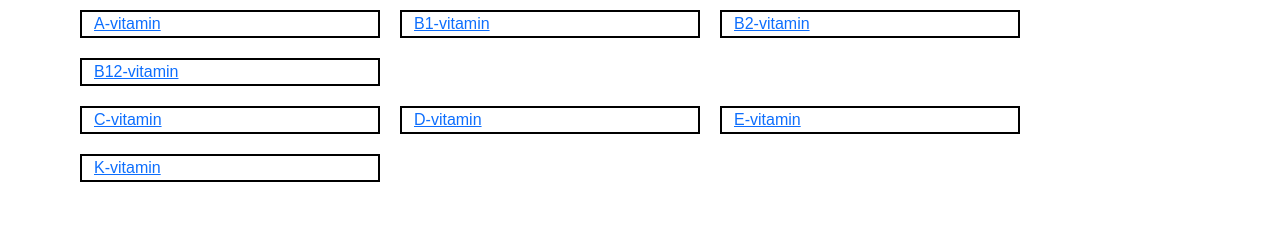
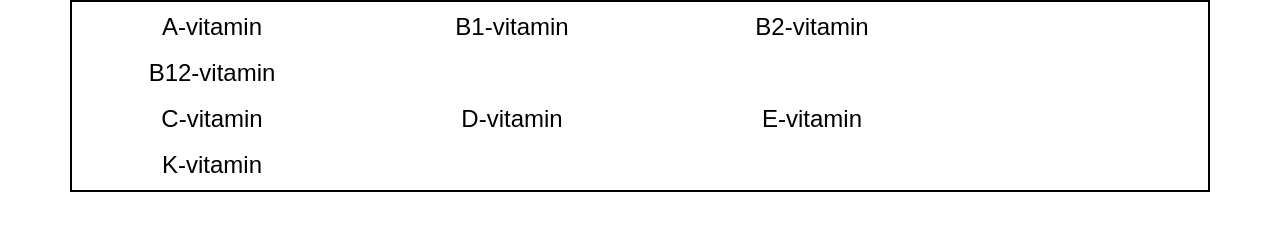
Before and after one commit to minernold/vitaminok, a plain HTML site: page index.html in a window 1280 px wide. Drawn offline with Linux system fonts and the light colour scheme; files that its build step writes are made by us from their sources.

Commit message:
fejlec 2

```diff
--- a/css/style.css
+++ b/css/style.css
@@ -4,8 +4,29 @@ body {
     font-family: Arial, Helvetica, sans-serif;
 }
 
+a {
+    text-decoration: none;
+    color: black;
+}
+
 .cella {
-    border: 2px solid black;
-    margin: 10px;
+    text-align: center;
+    font-size: 18pt;
+    padding: 5px;
     width: 300px;
 }
+
+.cella:hover {
+    animation-name: cellanimation;
+    animation-duration: 0.7s;
+}
+
+.fejlec {
+    border: 2px black solid;
+    padding: 2px;
+}
+
+@keyframes cellanimation {
+    0% {border: 2px solid white;}
+    100% {border: 2px solid black;}
+}
--- a/index.html
+++ b/index.html
@@ -9,7 +9,7 @@
     <title>A vitaminok</title>
 </head>
 <body>
-    <div class="container align-self-center">
+    <div class="fejlec container">
         <div class="row">
             <div class="cella col-l-3 col-m-3 col-sm-4 col-s6"><a href="#avitamin">A-vitamin</a></div>
             <div class="cella col-l-3 col-m-3 col-sm-4 col-s6"><a href="#b1vitamin">B1-vitamin</a></div>
```
